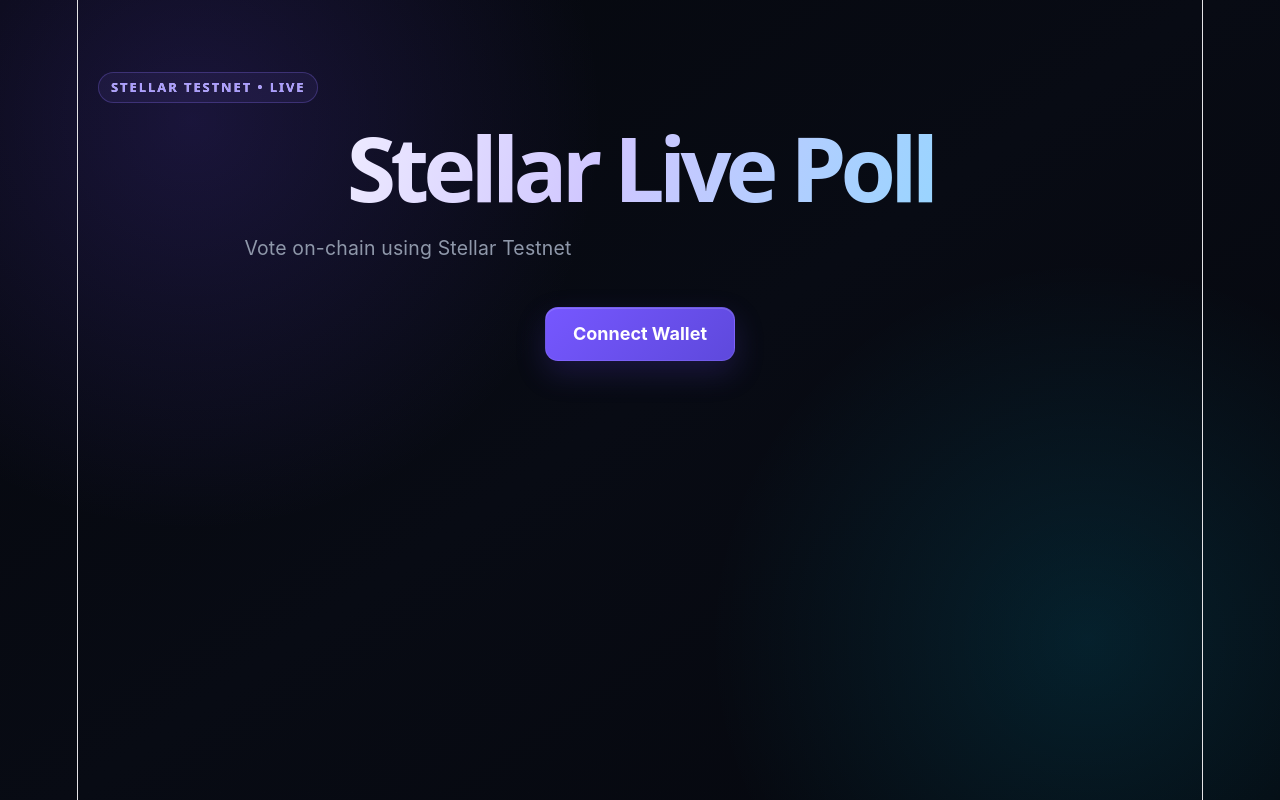
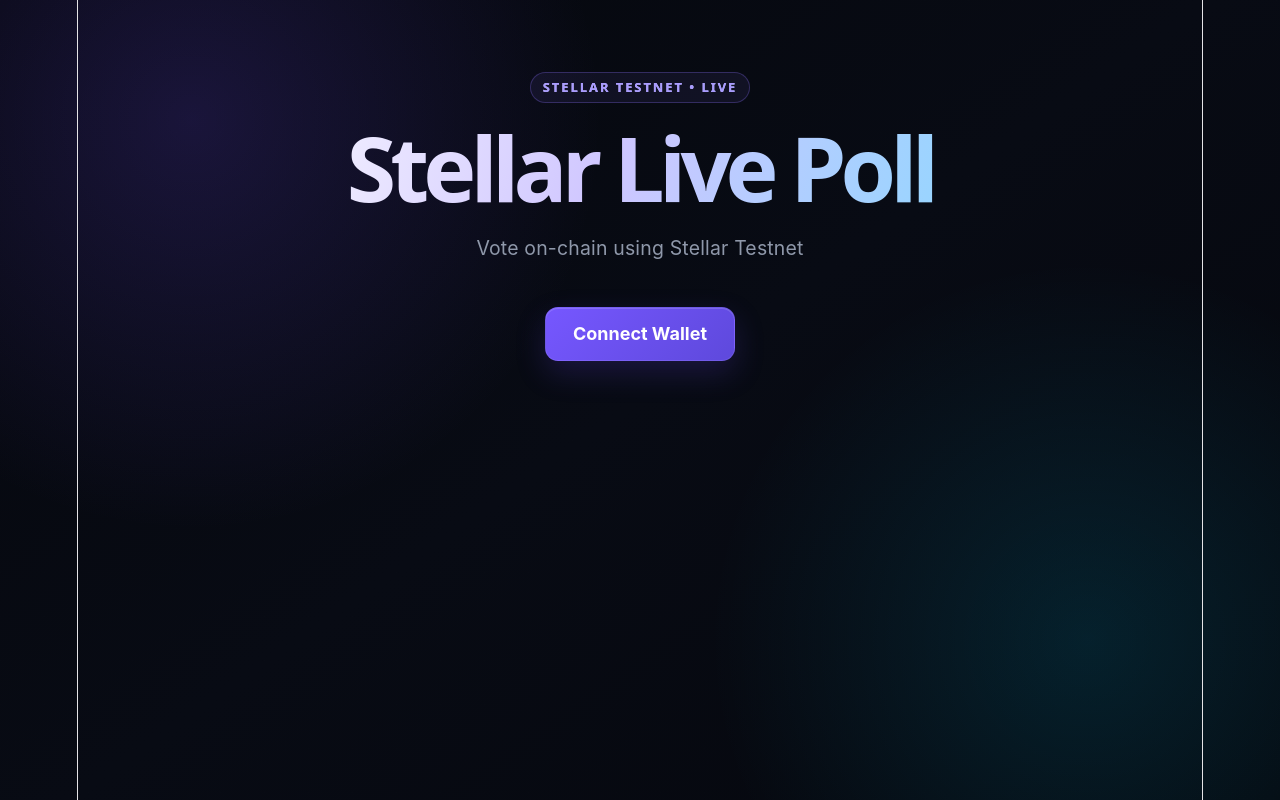
Before and after one commit to xheyue/stellar-live-poll, a React app in the folder frontend/: page / in a window 1280 px wide. Built offline with nearby package versions, Linux system fonts and the light colour scheme; the HTML template or start-up script is replaced by a standard one; what @creit.tech/stellar-wallets-kit, @stellar/stellar-sdk would draw is missing.

Commit message:
Center Live Poll hero content

```diff
--- a/frontend/src/App.css
+++ b/frontend/src/App.css
@@ -434,3 +434,19 @@ a:focus-visible {
     font-size: 1.75rem;
   }
 }
+
+/* Center hero title and subtitle */
+.app > h1 {
+  text-align: center;
+}
+
+.app > h1::before {
+  margin-left: auto;
+  margin-right: auto;
+}
+
+.app > h1 + p {
+  margin-left: auto;
+  margin-right: auto;
+  text-align: center;
+}
```
